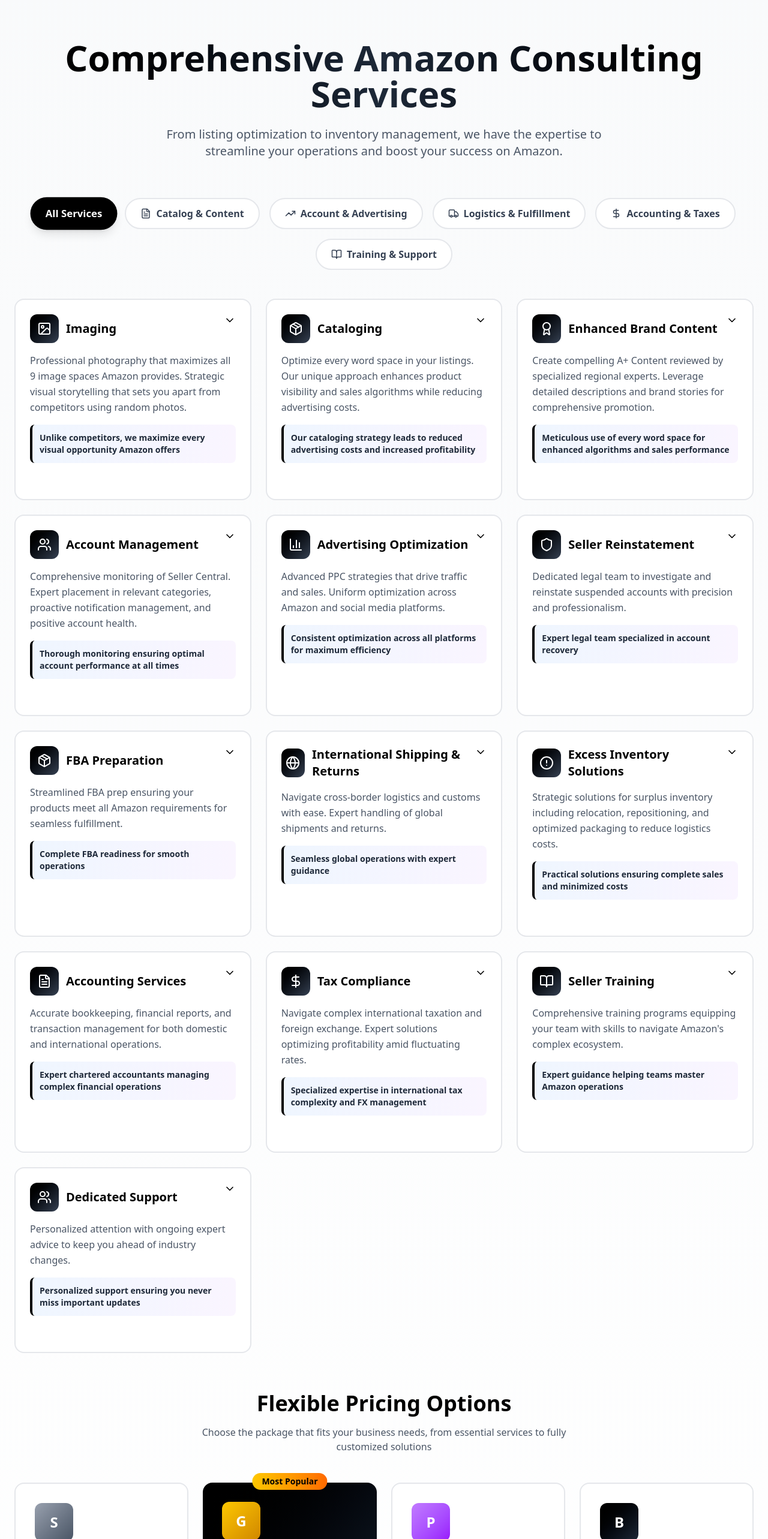
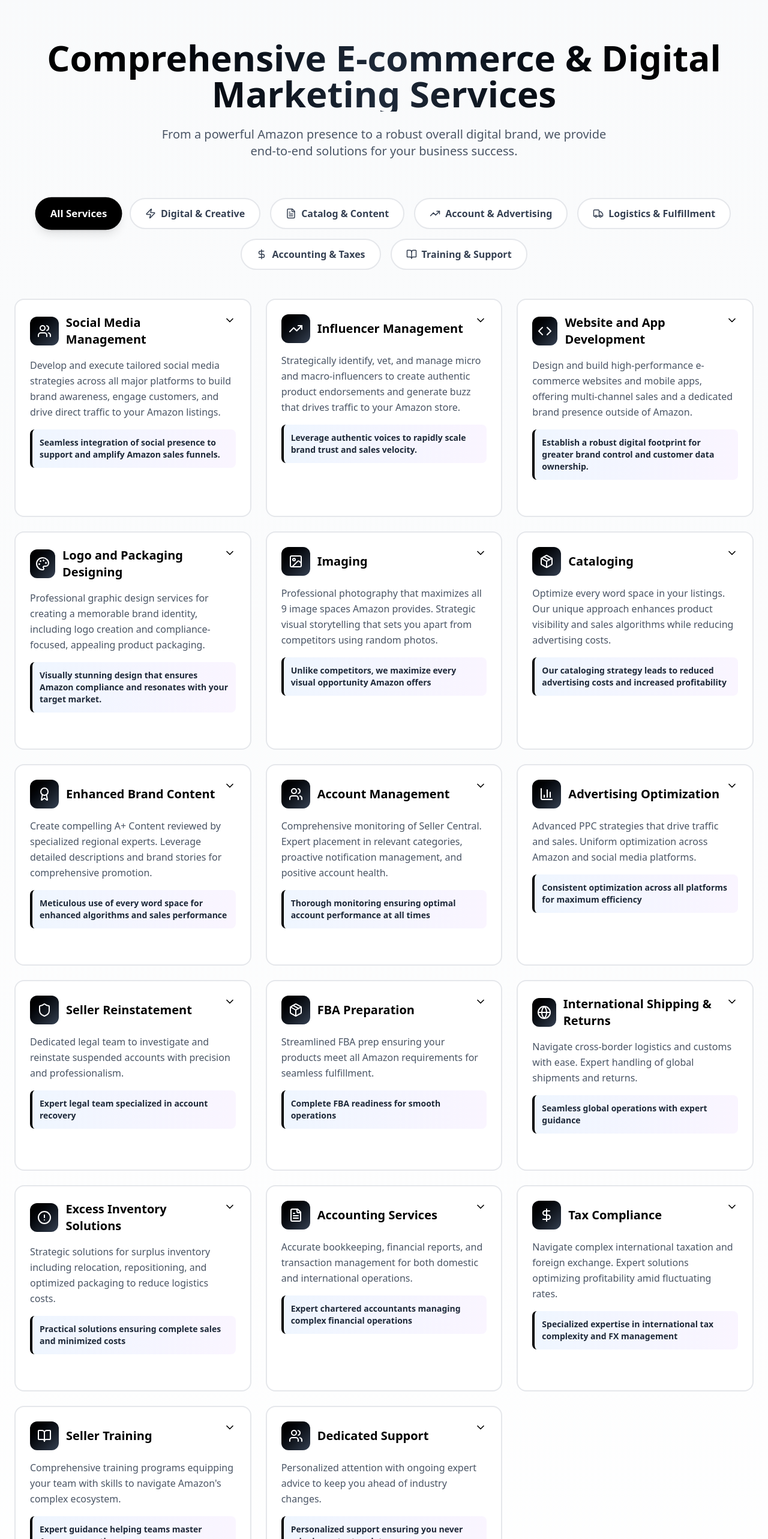
Before and after one commit to fdeepali/Ari-business, a React (Vite) app: page / in a window 1280 px wide. Shown: the part 5809-8375 px from the top of the page at 60% size. Built offline with nearby package versions, Linux system fonts and the light colour scheme.

Commit message:
Updated Services component with new digital services, icons, and minor styling changes.

```diff
--- a/src/components/Services.jsx
+++ b/src/components/Services.jsx
@@ -1,6 +1,6 @@
 import React, { useState } from 'react';
 import { motion, AnimatePresence } from 'framer-motion';
-import { Check, ArrowRight, ChevronDown, ChevronUp, Image, FileText, TrendingUp, Package, DollarSign, Award, Shield, Globe, Truck, BarChart3, Users, BookOpen, AlertCircle } from 'lucide-react';
+import { Check, ArrowRight, ChevronDown, ChevronUp, Image, FileText, TrendingUp, Package, DollarSign, Award, Shield, Globe, Truck, BarChart3, Users, BookOpen, AlertCircle, Zap, Code, Layout, Palette } from 'lucide-react';
 
 const containerVariants = {
   hidden: { opacity: 0 },
@@ -39,6 +39,64 @@ function Services() {
   const [activeCategory, setActiveCategory] = useState('all');
 
   const serviceCategories = [
+    {
+      id: 'digital',
+      name: 'Digital & Creative',
+      icon: Zap, // Using Zap for Digital
+      color: 'from-pink-500 to-red-600',
+      services: [
+        {
+          title: "Social Media Management",
+          icon: Users,
+          description: "Develop and execute tailored social media strategies across all major platforms to build brand awareness, engage customers, and drive direct traffic to your Amazon listings.",
+          features: [
+            "Platform-specific content creation (Meta, TikTok, X)",
+            "Community management and engagement",
+            "Performance tracking and reporting",
+            "Social media advertising campaigns"
+          ],
+          highlight: "Seamless integration of social presence to support and amplify Amazon sales funnels."
+        },
+        {
+          title: "Influencer Management",
+          icon: TrendingUp,
+          description: "Strategically identify, vet, and manage micro and macro-influencers to create authentic product endorsements and generate buzz that drives traffic to your Amazon store.",
+          features: [
+            "Influencer discovery and relationship management",
+            "Campaign development and execution",
+            "Affiliate and commission tracking",
+            "Content review and approval"
+          ],
+          highlight: "Leverage authentic voices to rapidly scale brand trust and sales velocity."
+        },
+        {
+          title: "Website and App Development",
+          icon: Code,
+          description: "Design and build high-performance e-commerce websites and mobile apps, offering multi-channel sales and a dedicated brand presence outside of Amazon.",
+          features: [
+            "Custom e-commerce store setup (e.g., Shopify, WooCommerce)",
+            "Seamless integration with inventory systems",
+            "**Integration of Razorpay payment gateway**", // ADDED
+            "**Integration of Hello Leads CRM tool**", // ADDED
+            "Mobile-first, responsive design",
+            "iOS/Android application development"
+          ],
+          highlight: "Establish a robust digital footprint for greater brand control and customer data ownership."
+        },
+        {
+          title: "Logo and Packaging Designing",
+          icon: Palette,
+          description: "Professional graphic design services for creating a memorable brand identity, including logo creation and compliance-focused, appealing product packaging.",
+          features: [
+            "Full brand style guide development",
+            "Print and digital logo variants",
+            "Amazon FBA/FBM compliant packaging design",
+            "3D mockups and visualization"
+          ],
+          highlight: "Visually stunning design that ensures Amazon compliance and resonates with your target market."
+        }
+      ]
+    },
     {
       id: 'catalog',
       name: 'Catalog & Content',
@@ -292,13 +350,13 @@ function Services() {
             className="text-5xl md:text-6xl font-bold mb-6 bg-gradient-to-r from-black via-gray-800 to-black bg-clip-text text-transparent"
             variants={itemVariants}
           >
-            Comprehensive Amazon Consulting Services
+            Comprehensive E-commerce & Digital Marketing Services
           </motion.h1>
           <motion.p
             className="text-xl text-gray-600 max-w-3xl mx-auto"
             variants={itemVariants}
           >
-            From listing optimization to inventory management, we have the expertise to streamline your operations and boost your success on Amazon.
+            From a powerful Amazon presence to a robust overall digital brand, we provide end-to-end solutions for your business success.
           </motion.p>
         </motion.div>
 
@@ -436,83 +494,13 @@ function Services() {
                       whileHover={{ x: 0 }}
                     >
                       <span>{expandedService === index ? "Show less" : "Learn more"}</span>
-                      <ArrowRight size={16} />
+                      <ArrowRight size={20} />
                     </motion.div>
                   </div>
                 </motion.div>
               );
             })}
           </AnimatePresence>
-        </motion.div>
-
-        {/* Pricing Section */}
-        <motion.div
-          initial="hidden"
-          whileInView="visible"
-          viewport={{ once: true }}
-          variants={containerVariants}
-          className="mb-16"
-        >
-          <motion.h2
-            className="text-4xl font-bold text-center mb-4"
-            variants={itemVariants}
-          >
-            Flexible Pricing Options
-          </motion.h2>
-          <motion.p
-            className="text-center text-gray-600 mb-12 max-w-2xl mx-auto"
-            variants={itemVariants}
-          >
-            Choose the package that fits your business needs, from essential services to fully customized solutions
-          </motion.p>
-
-          <div className="grid md:grid-cols-2 lg:grid-cols-4 gap-6">
-            {pricingTiers.map((tier, index) => (
-              <motion.div
-                key={tier.name}
-                variants={cardVariants}
-                whileHover="hover"
-                className={`relative rounded-2xl p-8 ${
-                  tier.popular
-                    ? 'bg-gradient-to-br from-black to-gray-800 text-white'
-                    : 'bg-white border-2 border-gray-200'
-                }`}
-              >
-                {tier.popular && (
-                  <div className="absolute -top-4 left-1/2 -translate-x-1/2 bg-gradient-to-r from-yellow-400 to-orange-500 text-black px-4 py-1 rounded-full text-sm font-bold">
-                    Most Popular
-                  </div>
-                )}
-                <div className={`w-16 h-16 rounded-xl bg-gradient-to-br ${tier.color} mb-4 flex items-center justify-center text-white text-2xl font-bold`}>
-                  {tier.name.charAt(0)}
-                </div>
-                <h3 className="text-2xl font-bold mb-2">{tier.name}</h3>
-                <p className={`mb-4 ${tier.popular ? 'text-gray-300' : 'text-gray-600'}`}>
-                  {tier.coverage}
-                </p>
-                <div className="mb-6">
-                  <div className="flex items-baseline gap-2">
-                    <span className="text-3xl font-bold">₹{tier.price.inr}</span>
-                    {tier.price.inr !== 'Custom' && <span className="text-sm opacity-70">/month</span>}
-                  </div>
-                  <div className={`text-sm mt-1 ${tier.popular ? 'text-gray-300' : 'text-gray-500'}`}>
-                    ${tier.price.usd} USD
-                  </div>
-                </div>
-                <motion.button
-                  className={`w-full py-3 rounded-lg font-semibold transition-colors ${
-                    tier.popular
-                      ? 'bg-white text-black hover:bg-gray-100'
-                      : 'bg-black text-white hover:bg-gray-800'
-                  }`}
-                  whileHover={{ scale: 1.05 }}
-                  whileTap={{ scale: 0.95 }}
-                >
-                  Get Started
-                </motion.button>
-              </motion.div>
-            ))}
-          </div>
         </motion.div>
 
         {/* CTA Section */}
```
Lines whose indentation alone changed are shown as unchanged.
